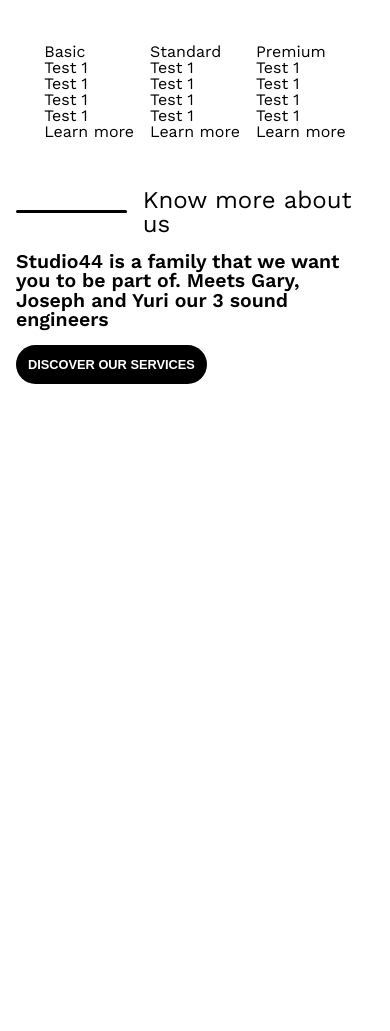
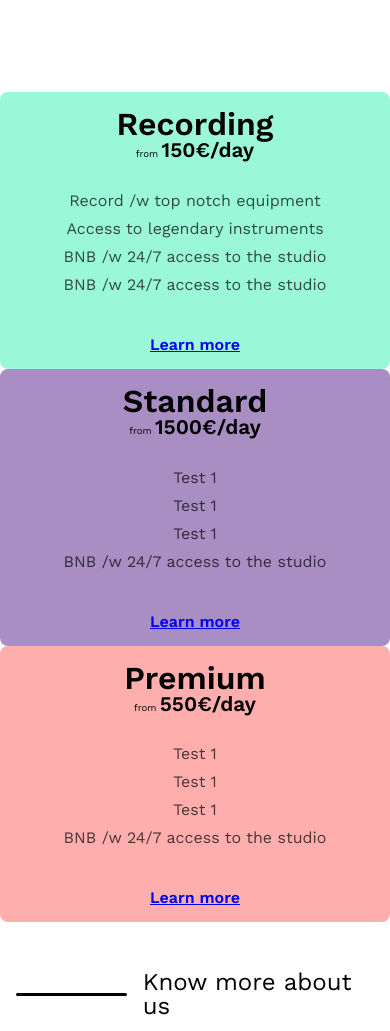
Before and after one commit to antoinel74/Studio44, a website built with Vite: page index.html in a window 390 px wide. Shown: the part 623-1654 px from the top of the page. Built offline with nearby package versions, Linux system fonts and the light colour scheme; files whose address does not match are found by name.

Commit message:
add price plan cards

```diff
--- a/assets/style/layouts/_services.scss
+++ b/assets/style/layouts/_services.scss
@@ -1,9 +1,12 @@
+.service {
+  margin: 0 5rem;
+}
+
 .service__header {
   border-top-right-radius: 18px;
   border-top-left-radius: 18px;
   overflow: hidden;
   height: 300px;
-  margin: 0 5rem;
   margin-top: 2rem;
   position: relative;
 }
@@ -25,7 +28,6 @@
   img {
     width: 100%;
     height: 100%;
-    background: red;
     object-fit: cover;
     aspect-ratio: 3/2;
   }
@@ -33,6 +35,77 @@
 
 .service__plan-container {
   display: flex;
-  gap: 1rem;
+  width: 100%;
+  margin: 2rem 0;
+  gap: 2rem;
   justify-content: center;
 }
+
+.service__plan {
+  border-radius: 8px;
+  display: flex;
+  flex-direction: column;
+  justify-content: space-between;
+  padding: 1rem;
+  h3 {
+    font-weight: 600;
+    font-size: 2rem;
+  }
+  p {
+    font-size: 0.6rem;
+  }
+  .price {
+    font-weight: 600;
+    font-size: 1.3rem;
+  }
+  a {
+    font-weight: 600;
+  }
+  ul {
+    margin: 2rem 1rem;
+  }
+  li {
+    opacity: 0.7;
+    margin-bottom: 12px;
+    list-style-type: disc;
+  }
+  &--basic {
+    width: 33%;
+    background-color: rgb(154, 248, 217);
+  }
+  &--standard {
+    width: 33%;
+    background-color: rgb(169, 142, 196);
+  }
+  &--premium {
+    width: 33%;
+    background-color: rgb(255, 174, 174);
+  }
+}
+
+// MOBILE
+@media screen and (max-width: 768px) {
+  .service {
+    margin: 3rem 1rem;
+  }
+  .service__plan-container {
+    flex-direction: column;
+    align-items: center;
+    gap: 0;
+  }
+  .service__plan {
+    text-align: center;
+    &--basic {
+      width: 100%;
+    }
+    &--standard {
+      width: 100%;
+    }
+    &--premium {
+      width: 100%;
+    }
+    li {
+      list-style: none;
+    }
+  }
+}
--- a/index.html
+++ b/index.html
@@ -65,34 +65,37 @@
         </div>
         <div class="service__plan-container">
           <div class="service__plan service__plan--basic">
-            <h3>Basic</h3>
+            <h3>Recording</h3>
+            <p>from <span class="price">150€/day</span></p>
+            <ul>
+              <li>Record /w top notch equipment</li>
+              <li>Access to legendary instruments</li>
+              <li>BNB /w 24/7 access to the studio</li>
+              <li>BNB /w 24/7 access to the studio</li>
+            </ul>
+            <a href="#">Learn more</a>
+          </div>
+          <div class="service__plan service__plan--standard">
+            <h3>Standard</h3>
+            <p>from <span class="price">1500€/day</span></p>
             <ul>
               <li>Test 1</li>
               <li>Test 1</li>
               <li>Test 1</li>
-              <li>Test 1</li>
-              <li><a>Learn more</a></li>
+              <li>BNB /w 24/7 access to the studio</li>
             </ul>
+            <a href="#">Learn more</a>
           </div>
-          <div class="service__plan service__plan--standard">
+          <div class="service__plan service__plan--premium">
+            <h3>Premium</h3>
+            <p>from <span class="price">550€/day</span></p>
             <ul>
-              <h3>Standard</h3>
               <li>Test 1</li>
               <li>Test 1</li>
               <li>Test 1</li>
-              <li>Test 1</li>
-              <li><a>Learn more</a></li>
+              <li>BNB /w 24/7 access to the studio</li>
             </ul>
-          </div>
-          <div class="service__plan service__plan--premium">
-            <ul>
-              <h3>Premium</h3>
-              <li>Test 1</li>
-              <li>Test 1</li>
-              <li>Test 1</li>
-              <li>Test 1</li>
-              <li><a>Learn more</a></li>
-            </ul>
+            <a href="#">Learn more</a>
           </div>
         </div>
       </section>
```
Also changed, not shown: javascript.svg (deleted).
